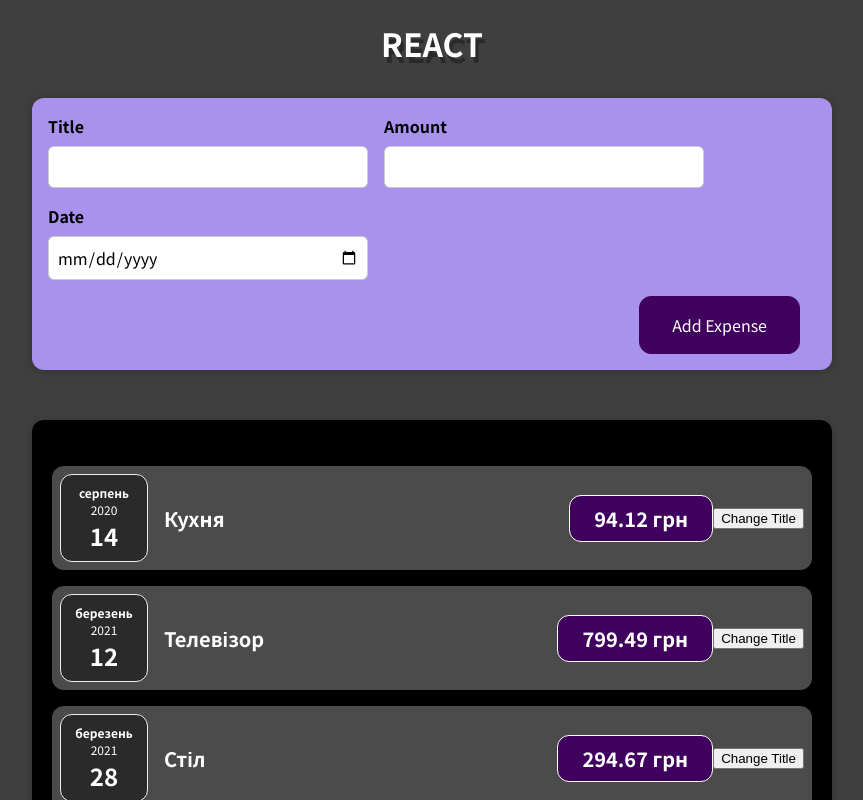
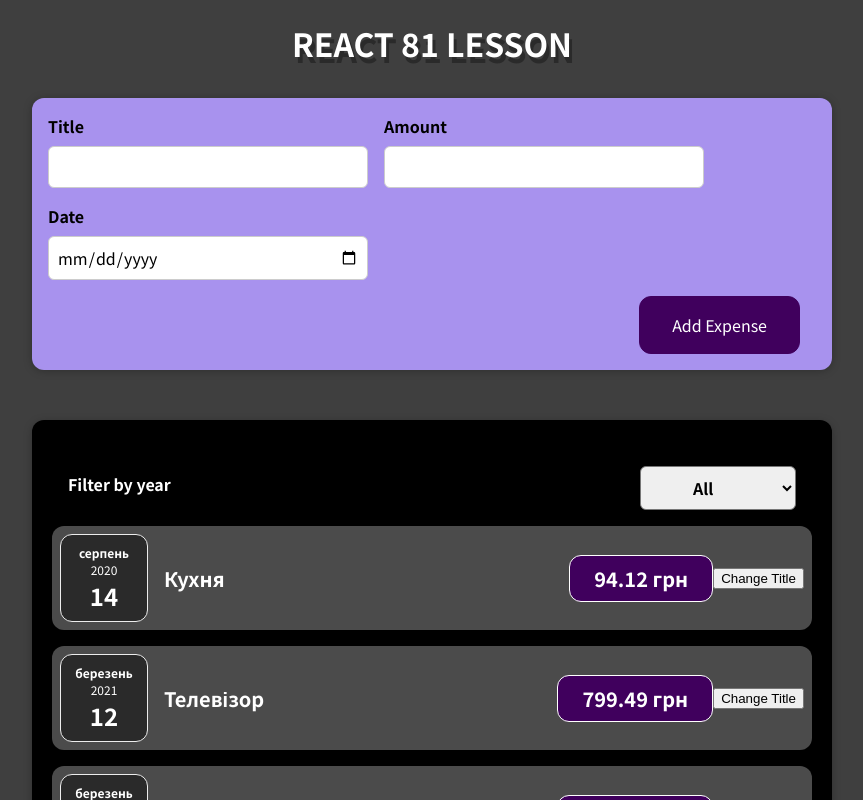
Before and after one commit to popovskyy/react, a React (Create React App) app: page / in a window 1280 px wide. Shown: the top 800 px of the page, without its empty margins (208-1071 px from the left). Built offline with nearby package versions, Linux system fonts and the light colour scheme.

Commit message:
Add new expense items

```diff
--- a/src/App.js
+++ b/src/App.js
@@ -24,21 +24,20 @@ function App() {
             date: new Date(2021, 5, 12),
         },
     ];
-
     const [expenses, setExpenses] = useState(expensesDefault)
-
     const newExpenseAddedHandler = (newExpenseData) => {
         const updatedExpenses = [...expenses];
         updatedExpenses.push(newExpenseData);
 
+        console.log(newExpenseData)
         setExpenses(updatedExpenses)
     }
 
     return (
         <div>
-            <h1>REACT</h1>
+            <h1>REACT 81 LESSON</h1>
             <NewExpense onNewExpenseAdded={newExpenseAddedHandler}/>
-            <Expenses expenses={expenses}/>
+            <Expenses expenses={expenses} />
         </div>
     );
 }
--- a/src/components/Expenses/Expenses.js
+++ b/src/components/Expenses/Expenses.js
@@ -1,11 +1,34 @@
 import ExpenseItem from "./ExpenseItem";
 import './Expenses.css'
 import Card from '../UI/Card'
+import ExpensesFilter from "./ExpensesFilter";
+import {useState} from "react";
 
 function Expenses({expenses}) {
+	console.log(expenses)
+	const [filteredExpenses, setFilteredExpenses] = useState(expenses);
+	const [filteredYear, setFilteredYear] = useState('All');
+	const selectedYearHandler = (year) => {
+		setFilteredExpenses(filterExpensesByYear(year));
+		setFilteredYear(year)
+	}
+	const filterExpensesByYear = (year) => {
+		if (year === 'All') {
+			return expenses;
+		}
+
+		const updatedFilteredExpenses = expenses.filter((expense) => {
+			const expenseYear = new Date(expense.date).getFullYear().toString();
+			return expenseYear === year;
+		});
+
+		return updatedFilteredExpenses;
+	}
+
 	return (
 		<Card className="expenses">
-			{expenses.map(item => {
+			<ExpensesFilter onSelectedYear={selectedYearHandler} filteredYear={filteredYear}/>
+			{filteredExpenses.map(item => {
 				return  <ExpenseItem key={item.id} title={item.title} amount={item.amount} date={item.date}/>
 			})}
 		</Card>
--- a/src/components/Expenses/ExpensesFilter.css
+++ b/src/components/Expenses/ExpensesFilter.css
@@ -0,0 +1,24 @@
+.expenses-filter {
+	color: white;
+	padding: 0 1rem;
+}
+
+.expenses-filter__control {
+	display: flex;
+	width: 100%;
+	align-items: center;
+	justify-content: space-between;
+	margin: 1rem 0;
+}
+
+.expenses-filter label {
+	font-weight: bold;
+	margin-bottom: 0.5rem;
+}
+
+.expenses-filter select {
+	font: inherit;
+	padding: 0.5rem 3rem;
+	font-weight: bold;
+	border-radius: 6px;
+}
--- a/src/components/Expenses/ExpensesFilter.js
+++ b/src/components/Expenses/ExpensesFilter.js
@@ -0,0 +1,27 @@
+import React from 'react';
+
+import './ExpensesFilter.css';
+
+const ExpensesFilter = ({onSelectedYear, filteredYear}) => {
+	const years = ['All','2019', '2020', '2021', '2022', '2023'];
+	const onChangeYearHandler = (e) => {
+		onSelectedYear(e.target.value)
+	}
+
+	return (
+		<div className='expenses-filter'>
+			<div className='expenses-filter__control'>
+				<label>Filter by year</label>
+				<select onChange={onChangeYearHandler} value={filteredYear}>
+					{years.map((optionVal)=> {
+						return (
+							<option key={optionVal} value={optionVal} >{optionVal}</option>
+						)
+					})}
+				</select>
+			</div>
+		</div>
+	);
+};
+
+export default ExpensesFilter;
```
